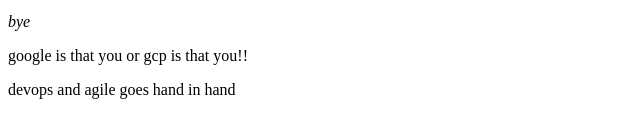
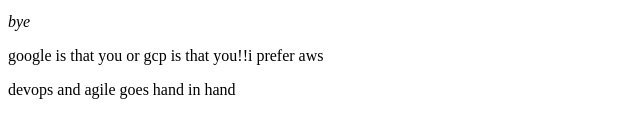
Before and after one commit to sulabh2000/full_auto, a plain HTML site: page index.html in a window 1280 px wide. Shown: the part 168-306 px from the top of the page, 0-640 px from the left. Drawn offline with Linux system fonts and the light colour scheme.

Commit message:
first commit1

```diff
--- a/index.html
+++ b/index.html
@@ -8,7 +8,7 @@
                 <p>hi my name is sulabh.i am an engineering student.</p>
                 <p>hello</p>
                 <i>bye</i>
-                <p>google is that you or gcp is that you!!</p>
+                <p>google is that you or gcp is that you!!i prefer aws</p>
                 <p>devops and agile goes hand in hand</p>
         </body>
 </html>
```
